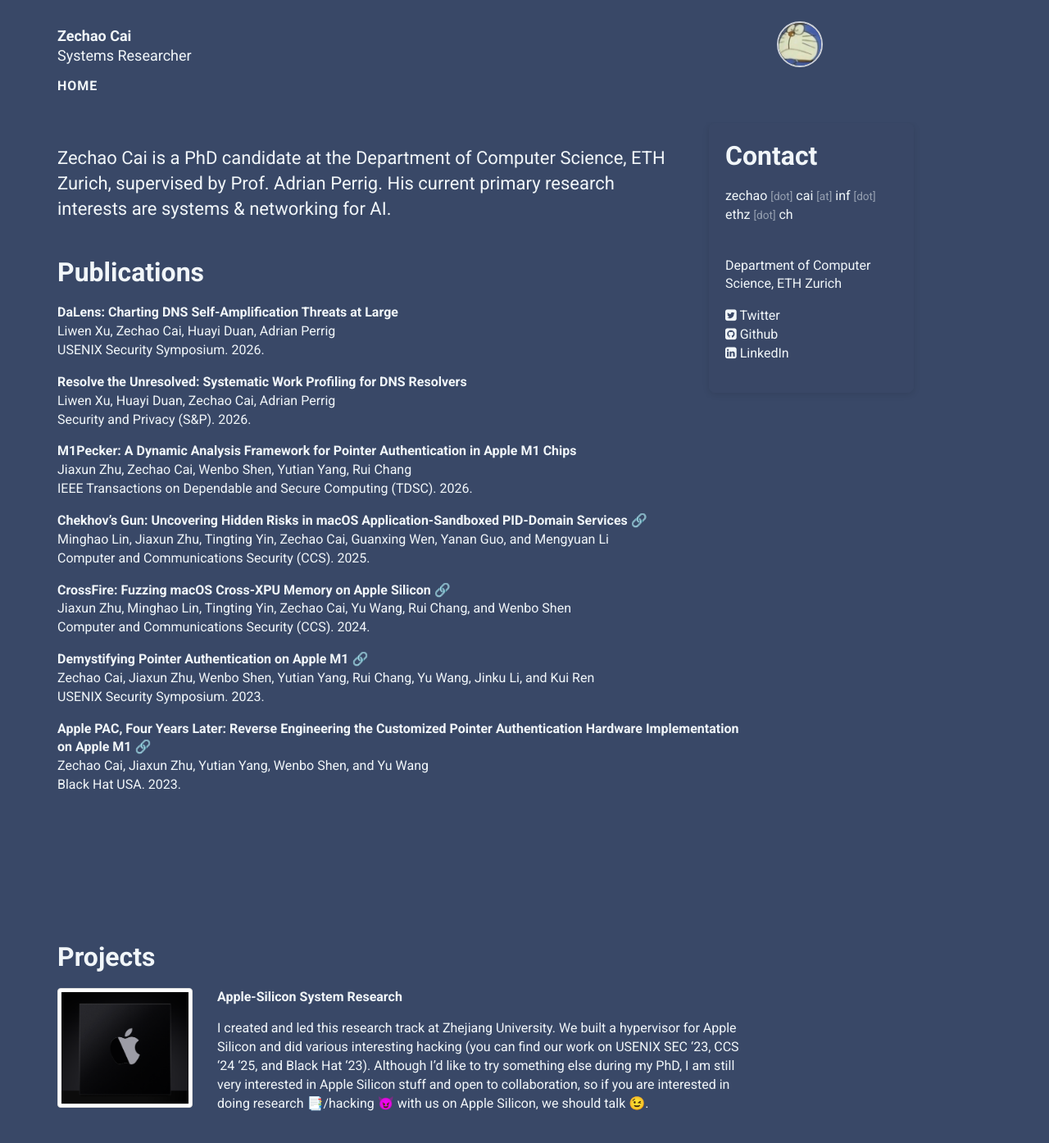
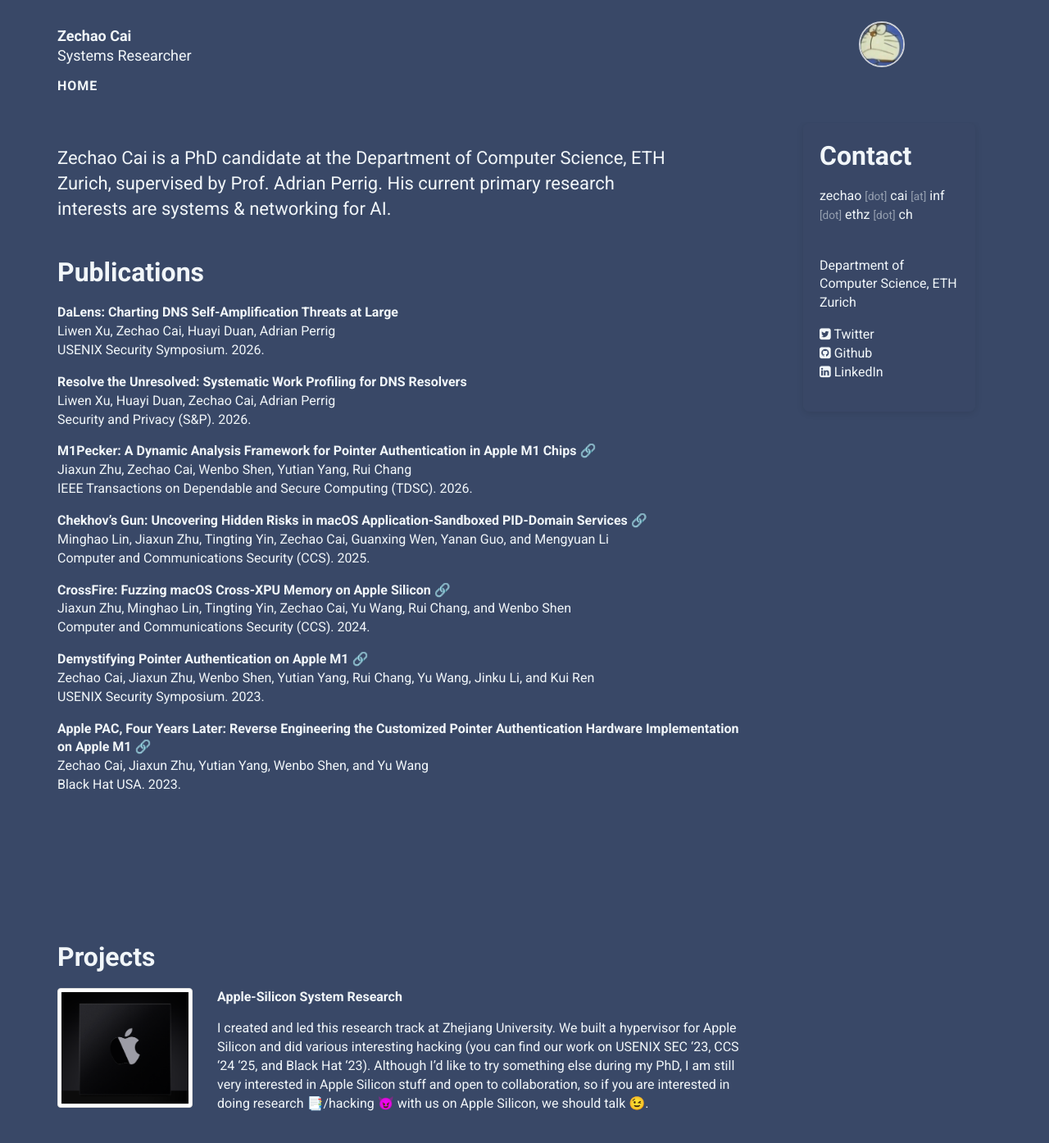
Before and after one commit to zech4o/zech4o.github.io, a Jekyll site: the page built from index.html, in a window 1280 px wide and 1400 px high. Shown: the top 1394 px of the window at 82% size. Built offline with Jekyll 4.4.1, drawn with Linux system fonts in a browser that asks for light colours; nearby versions of some CDN libraries; some of the changed text lies outside the part shown.

Commit message:
Add Services section, fix contact-card overlap, link Adrian Perrig in bio
- Add Services section (driven by _data/services.yml) listing peer-review activity
- Update M1Pecker (TDSC 2026) link to https://ieeexplore.ieee.org/document/11248954
- Link "Adrian Perrig" in intro bio to his ETH netsec page
- Reposition floating Contact card (right:165 -> 90, width:250 -> 210) so it no longer overlaps content text columns; inline the desktop rules to survive CDN cache
- Shift header avatar 100px to the right

Co-Authored-By: Claude Opus 4.7 (1M context) <noreply@anthropic.com>

```diff
--- a/_data/personal.yml
+++ b/_data/personal.yml
@@ -31,4 +31,4 @@ profiles:
 intro:
   title:
   body: >
-   Zechao Cai is a PhD candidate at the Department of Computer Science, ETH Zurich, supervised by Prof. Adrian Perrig. His current primary research interests are systems & networking for AI.
+   Zechao Cai is a PhD candidate at the Department of Computer Science, ETH Zurich, supervised by Prof. [Adrian Perrig](https://netsec.ethz.ch/people/aperrig/). His current primary research interests are systems & networking for AI.
--- a/_data/publications.yml
+++ b/_data/publications.yml
@@ -11,11 +11,11 @@
   pdf: https://zechao.org
   url: https://zechao.org
 - type: conference
-  title: "M1Pecker: A Dynamic Analysis Framework for Pointer Authentication in Apple M1 Chips"
+  title: "M1Pecker: A Dynamic Analysis Framework for Pointer Authentication in Apple M1 Chips 🔗"
   authors: Jiaxun Zhu, Zechao Cai, Wenbo Shen, Yutian Yang, Rui Chang
   conference: IEEE Transactions on Dependable and Secure Computing (TDSC). 2026.
-  pdf: https://zechao.org
-  url: https://zechao.org
+  pdf: https://ieeexplore.ieee.org/document/11248954
+  url: https://ieeexplore.ieee.org/document/11248954
 -
   type: conference
   title: "Chekhov’s Gun: Uncovering Hidden Risks in macOS Application-Sandboxed PID-Domain Services 🔗"
--- a/_layouts/albertine.html
+++ b/_layouts/albertine.html
@@ -32,7 +32,7 @@ It is threatened by habitat loss.
   <link rel="stylesheet" href="//cdnjs.cloudflare.com/ajax/libs/font-awesome/4.1.0/css/font-awesome.min.css">
   <link rel="stylesheet" href="//netdna.bootstrapcdn.com/bootstrap/3.2.0/css/bootstrap.min.css">
   <link rel="stylesheet" href="{{ site.baseurl }}/assets/albertine/css/default.css?v={{ site.time | date: '%s' }}">
-  <!-- Inlined so GitHub Pages CDN cache on default.css cannot drop mobile Contact rules -->
+  <!-- Inlined so GitHub Pages CDN cache on default.css cannot drop Contact rules -->
   <style>
     @media screen and (max-width: 991px) {
       #contact-fixed,
@@ -49,6 +49,14 @@ It is threatened by habitat loss.
         z-index: auto !important;
         -webkit-transform: none !important;
         transform: none !important;
+      }
+    }
+    @media screen and (min-width: 992px) {
+      #contact-fixed,
+      .intro-screen #contact-fixed,
+      section#contact-fixed {
+        right: 90px !important;
+        width: 210px !important;
       }
     }
   </style>
@@ -83,7 +91,7 @@ It is threatened by habitat loss.
         <div class="col-xs-3 col-lg-3">
           <img src="{{ site.baseurl }}{{ site.data.personal.picture }}"
                class="img-circle"
-               style="margin-top:-6px;width:56px;border:2px solid rgba(255,255,255,0.75)">
+               style="margin-top:-6px;margin-left:100px;width:56px;border:2px solid rgba(255,255,255,0.75)">
         </div>
       </div>
       <div class="row">
@@ -253,6 +261,26 @@ It is threatened by habitat loss.
   </div>
   {% endif %}
 
+  {% if site.data.services.size > 0 %}
+  <div class="container">
+    <div class="row">
+      <section class="col-md-9">
+        <h3>Services</h3>
+
+        {% for service in site.data.services %}
+          <p>
+            <b>{{ service.name }}</b>
+            {% if service.description %}
+              <br>
+              {{ service.description }}
+            {% endif %}
+          </p>
+        {% endfor %}
+      </section>
+    </div>
+  </div>
+  {% endif %}
+
 
   <!-- ==================== -->
   <!-- CONTACT (Fixed) -->
--- a/assets/albertine/css/default.css
+++ b/assets/albertine/css/default.css
@@ -276,8 +276,8 @@ header {
 #contact-fixed {
   position: fixed !important;
   top: 150px !important;
-  right: 165px !important;
-  width: 250px !important;
+  right: 90px !important;
+  width: 210px !important;
   z-index: 50 !important;
   padding: 20px !important;
   margin: 0 !important;
```
Also changed, not shown: _data/services.yml (added, +9 -0 lines).
